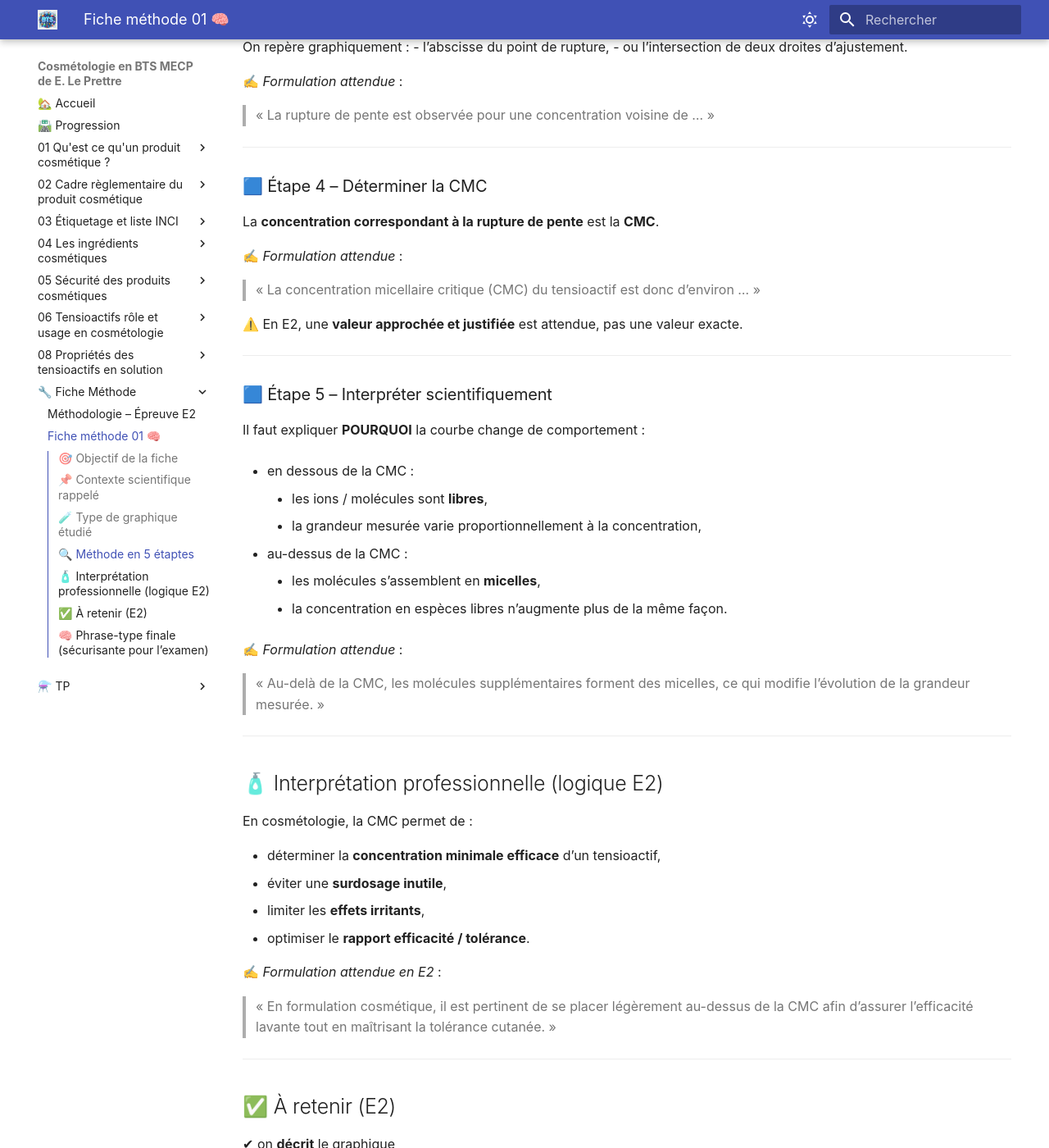
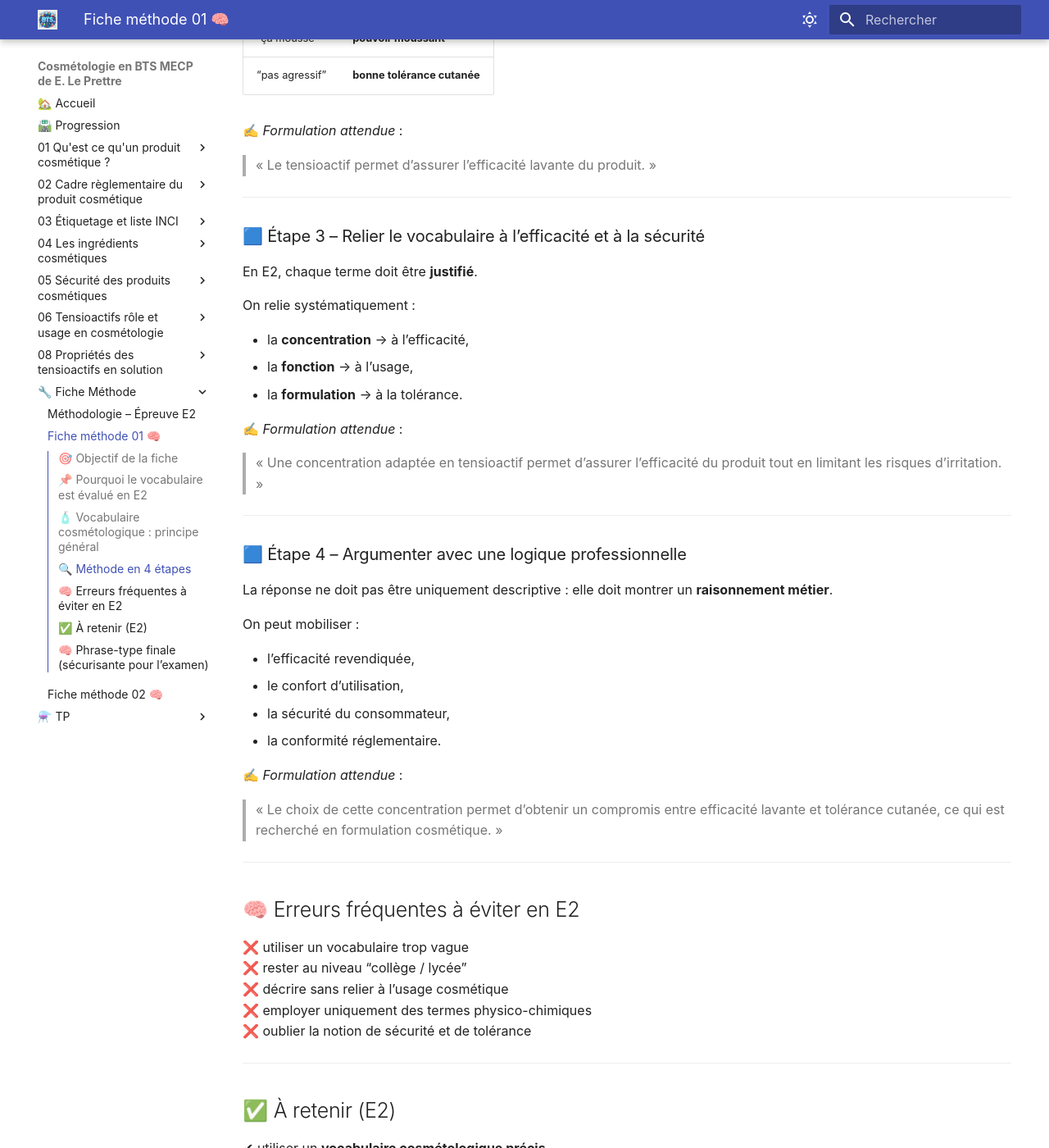
Before and after one commit to E-LePrettre/bts-mecp-cosmetologie, an MkDocs documentation site: the page built from docs/Methodologie/01_fiche_methode.md, in a window 1280 px wide and 1400 px high, scrolled down 1949 px. Shown: the whole window at 82% size. Built offline with MkDocs 1.6.1 and Material for MkDocs 9.7.7, drawn with Linux system fonts in a browser that asks for light colours; some of the changed text lies outside the part shown.

Commit message:
méthodo

```diff
--- a/docs/Methodologie/01_fiche_methode.md
+++ b/docs/Methodologie/01_fiche_methode.md
@@ -3,157 +3,139 @@ author: ELP
 title: Fiche méthode 01 🧠
 ---
 
-
-
-
-# Fiche méthode 01 🧠 : Exploiter un graphique de CMC
+# Fiche méthode 01 🧠 : Employer un vocabulaire cosmétologique précis en E2
 
 ---
-
-
 
 ## 🎯 Objectif de la fiche
 
 Cette fiche méthode a pour objectif d’apprendre à :
 
-- **analyser un graphique expérimental** (conductivité, tension superficielle, etc.),
-- **identifier une rupture de comportement**,
-- **déterminer la concentration micellaire critique (CMC)**,
-- **interpréter scientifiquement et professionnellement** le résultat.
+- employer un **vocabulaire cosmétologique précis et pertinent**,
+- distinguer vocabulaire **scientifique** et vocabulaire **professionnel**,
+- formuler une réponse conforme aux **attendus de l’épreuve E2**,
+- argumenter en utilisant les **termes du métier de la cosmétique**.
 
-👉 Il ne s’agit **pas** de faire un calcul,
-
-👉 mais de **raisonner à partir de documents scientifiques**, comme en E2.
+👉 En E2, **le choix des mots est évalué autant que le raisonnement scientifique**.
 
 ---
 
-## 📌 Contexte scientifique rappelé
+## 📌 Pourquoi le vocabulaire est évalué en E2
 
-Un **tensioactif** (ex. SDS) se comporte différemment en solution aqueuse selon sa concentration :
+L’épreuve E2 vise une **posture d’expertise**.
 
-- **à faible concentration** : molécules **libres en solution**,
-- **au-delà d’une concentration seuil (CMC)** : formation de **micelles**.
+Cela implique que le candidat soit capable de :
 
-Ce changement d’organisation moléculaire se traduit par une **rupture de pente** sur certains graphiques expérimentaux.
+- analyser une situation professionnelle,
+- expliquer un phénomène scientifique,
+- **utiliser le langage du secteur cosmétique**.
+
+Une réponse scientifiquement juste mais formulée avec un vocabulaire imprécis est considérée comme **incomplète**.
 
 ---
 
-## 🧪 Type de graphique étudié
+## 🧴 Vocabulaire cosmétologique : principe général
 
-On étudie un graphique représentant par exemple :
+En cosmétologie, on ne se contente pas de décrire un phénomène : on **le relie à la fonction du produit**, à son **efficacité**, à sa **tolérance** et à son **usage**.
 
-- en ordonnée : une **grandeur physico-chimique mesurée*(conductivité σ, tension superficielle, absorbance…)
+👉 Le vocabulaire doit donc :
 
-- en abscisse : la **concentration en tensioactif**.
+- être **spécifique au domaine cosmétique**,
+- être **adapté à une situation professionnelle**,
+- montrer que l’on raisonne comme un **technicien supérieur**.
 
 ---
 
-## 🔍 Méthode en 5 étaptes
-
-### à appliquer **systématiquement**!!
+## 🔍 Méthode en 4 étapes
+### à appliquer **systématiquement** en E2
 
 ---
 
-### 🟦 Étape 1 – Identifier les axes
+### 🟦 Étape 1 – Identifier le contexte cosmétique
 
-Avant toute analyse, il faut préciser :
+Avant de répondre, il faut identifier :
 
-- la **grandeur mesurée** (ordonnée),
-- la **grandeur étudiée** (abscisse),
-- les **unités** utilisées.
+- le **type de produit cosmétique** (shampoing, gel nettoyant, lotion…),
+- la **fonction attendue** du produit,
+- le **type d’ingrédient concerné** (actif, excipient, additif).
 
 ✍️ *Exemple de formulation attendue* :
-> « Le graphique représente l’évolution de la conductivité σ en fonction de la concentration en SDS. »
+> « Le produit étudié est un produit lavant contenant un tensioactif. »
 
 ---
 
-### 🟦 Étape 2 – Décrire l’allure générale de la courbe
+### 🟦 Étape 2 – Employer les termes professionnels adaptés
 
-On observe la forme globale de la courbe :
+On utilise les **termes du référentiel cosmétique**, et non un vocabulaire vague ou scolaire.
 
-- est-elle **linéaire** ?
-- observe-t-on un **changement de pente** ?
-- peut-on distinguer **plusieurs zones** ?
+| À éviter | À privilégier |
+|--------|---------------|
+| “produit” | **produit cosmétique** |
+| “substance” | **ingrédient cosmétique** |
+| “ça lave” | **efficacité lavante** |
+| “ça mousse” | **pouvoir moussant** |
+| “pas agressif” | **bonne tolérance cutanée** |
 
 ✍️ *Formulation attendue* :
-> « La courbe présente deux zones de comportement distinctes, séparées par un changement de pente. »
+> « Le tensioactif permet d’assurer l’efficacité lavante du produit. »
 
 ---
 
-### 🟦 Étape 3 – Identifier la rupture de comportement
+### 🟦 Étape 3 – Relier le vocabulaire à l’efficacité et à la sécurité
 
-La **rupture de pente** correspond à un changement dans le comportement du tensioactif.
+En E2, chaque terme doit être **justifié**.
 
-👉 Cette rupture est associée à la **formation de micelles**.
+On relie systématiquement :
 
-On repère graphiquement :
-- l’abscisse du point de rupture,
-- ou l’intersection de deux droites d’ajustement.
+- la **concentration** → à l’efficacité,
+- la **fonction** → à l’usage,
+- la **formulation** → à la tolérance.
 
 ✍️ *Formulation attendue* :
-> « La rupture de pente est observée pour une concentration voisine de … »
+> « Une concentration adaptée en tensioactif permet d’assurer l’efficacité du produit tout en limitant les risques d’irritation. »
 
 ---
 
-### 🟦 Étape 4 – Déterminer la CMC
+### 🟦 Étape 4 – Argumenter avec une logique professionnelle
 
-La **concentration correspondant à la rupture de pente** est la **CMC**.
+La réponse ne doit pas être uniquement descriptive : elle doit montrer un **raisonnement métier**.
+
+On peut mobiliser :
+
+- l’efficacité revendiquée,
+- le confort d’utilisation,
+- la sécurité du consommateur,
+- la conformité réglementaire.
 
 ✍️ *Formulation attendue* :
-> « La concentration micellaire critique (CMC) du tensioactif est donc d’environ … »
-
-⚠️ En E2, une **valeur approchée et justifiée** est attendue, pas une valeur exacte.
+> « Le choix de cette concentration permet d’obtenir un compromis entre efficacité lavante et tolérance cutanée, ce qui est recherché en formulation cosmétique. »
 
 ---
 
-### 🟦 Étape 5 – Interpréter scientifiquement
+## 🧠 Erreurs fréquentes à éviter en E2
 
-Il faut expliquer **POURQUOI** la courbe change de comportement :
-
-- en dessous de la CMC :
-    - les ions / molécules sont **libres**,
-    - la grandeur mesurée varie proportionnellement à la concentration,
-
-- au-dessus de la CMC :
-    - les molécules s’assemblent en **micelles**,
-    - la concentration en espèces libres n’augmente plus de la même façon.
-
-✍️ *Formulation attendue* :
-> « Au-delà de la CMC, les molécules supplémentaires forment des micelles, ce qui modifie l’évolution de la grandeur mesurée. »
-
----
-
-## 🧴 Interprétation professionnelle (logique E2)
-
-
-En cosmétologie, la CMC permet de :
-
-- déterminer la **concentration minimale efficace** d’un tensioactif,
-- éviter une **surdosage inutile**,
-- limiter les **effets irritants**,
-- optimiser le **rapport efficacité / tolérance**.
-
-✍️ *Formulation attendue en E2* :
-> « En formulation cosmétique, il est pertinent de se placer légèrement au-dessus de la CMC afin d’assurer l’efficacité lavante tout en maîtrisant la tolérance cutanée. »
+❌ utiliser un vocabulaire trop vague
+❌ rester au niveau “collège / lycée”
+❌ décrire sans relier à l’usage cosmétique
+❌ employer uniquement des termes physico-chimiques
+❌ oublier la notion de sécurité et de tolérance
 
 ---
 
 ## ✅ À retenir (E2)
 
-✔ on **décrit** le graphique
-✔ on **repère** une rupture
-✔ on **identifie** la CMC
-✔ on **explique** avec l’organisation moléculaire
-✔ on **argumente** avec un raisonnement professionnel
+✔ utiliser un **vocabulaire cosmétologique précis**
+✔ relier les termes à la **fonction du produit**
+✔ montrer une **logique professionnelle**
+✔ justifier les choix avec efficacité et tolérance
 
-❌ on ne récite pas le cours
-❌ on ne fait pas de calcul inutile
-❌ on ne donne pas une valeur sans justification
+❌ ne pas se contenter de décrire
+❌ ne pas employer un langage imprécis
 
 ---
 
 ## 🧠 Phrase-type finale (sécurisante pour l’examen)
 
-> « L’analyse du graphique met en évidence une rupture de pente correspondant à la concentration micellaire critique du tensioactif. Cette valeur traduit un changement d’organisation moléculaire avec formation de micelles, ce qui explique l’évolution différente de la grandeur mesurée. »
+> « L’utilisation d’un vocabulaire cosmétologique précis permet de relier les propriétés scientifiques du produit à son efficacité, sa tolérance et son usage, conformément aux attendus de l’épreuve E2. »
 
 ---
```
Also changed, not shown: docs/Methodologie/02_fiche_methode.md (added, +159 -0 lines), docs/Methodologie/README.md (+4 -1 lines), 2 other files.
